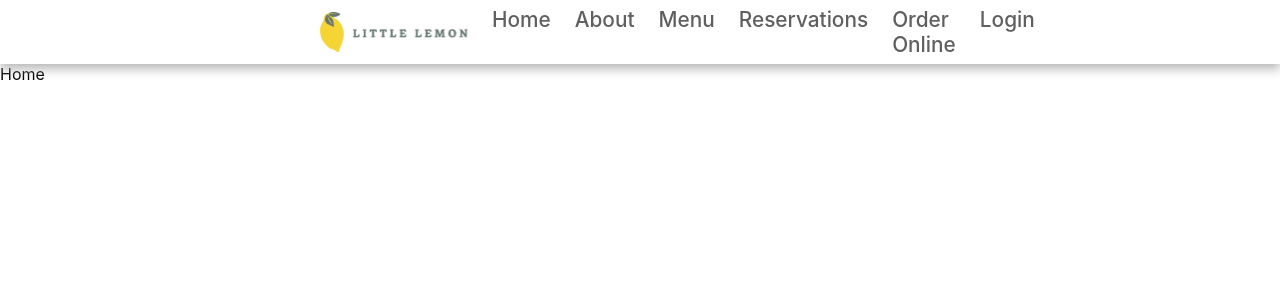
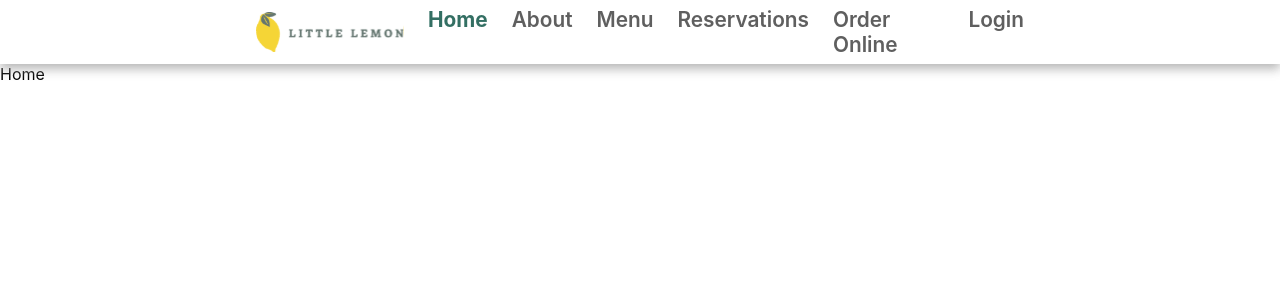
Before and after one commit to abas1200/capstone, a React (Create React App) app: page / in a window 1280 px wide. Shown: the top 300 px of the page. Built offline with nearby package versions, Linux system fonts and the light colour scheme.

Commit message:
fix selected menu style

```diff
--- a/src/components/style.css
+++ b/src/components/style.css
@@ -17,7 +17,7 @@
 
 .container{
 
-    width: 50%;
+    width: 60%;
     margin: auto;
 }
 
@@ -55,13 +55,17 @@
 .navbar a{
     color: #444;
     text-decoration: none;
-    font-weight: 500;
-    transition: color 0.3s ease-in-out;
+    font-weight: 600;
 }
 
 .navbar a:hover{
     color: #117964;
 
+}
+
+.navbar .active{
+    color: #105648;
+    font-weight: 700;
 }
 
 @media (max-width: 768px){
--- a/src/constatnts/index.js
+++ b/src/constatnts/index.js
@@ -5,22 +5,22 @@ export const HEADER_MENU_ITEMS = [
   },
   {
     title: "About",
-    url: "/about",
+    url: "about",
   },
   {
     title: "Menu",
-    url: "#",
+    url: "menu",
   },
   {
     title: "Reservations",
-    url: "#",
+    url: "reservations",
   },
   {
     title: "Order Online",
-    url: "#",
+    url: "order",
   },
   {
     title: "Login",
-    url: "#",
+    url: "login",
   },
 ];
```
